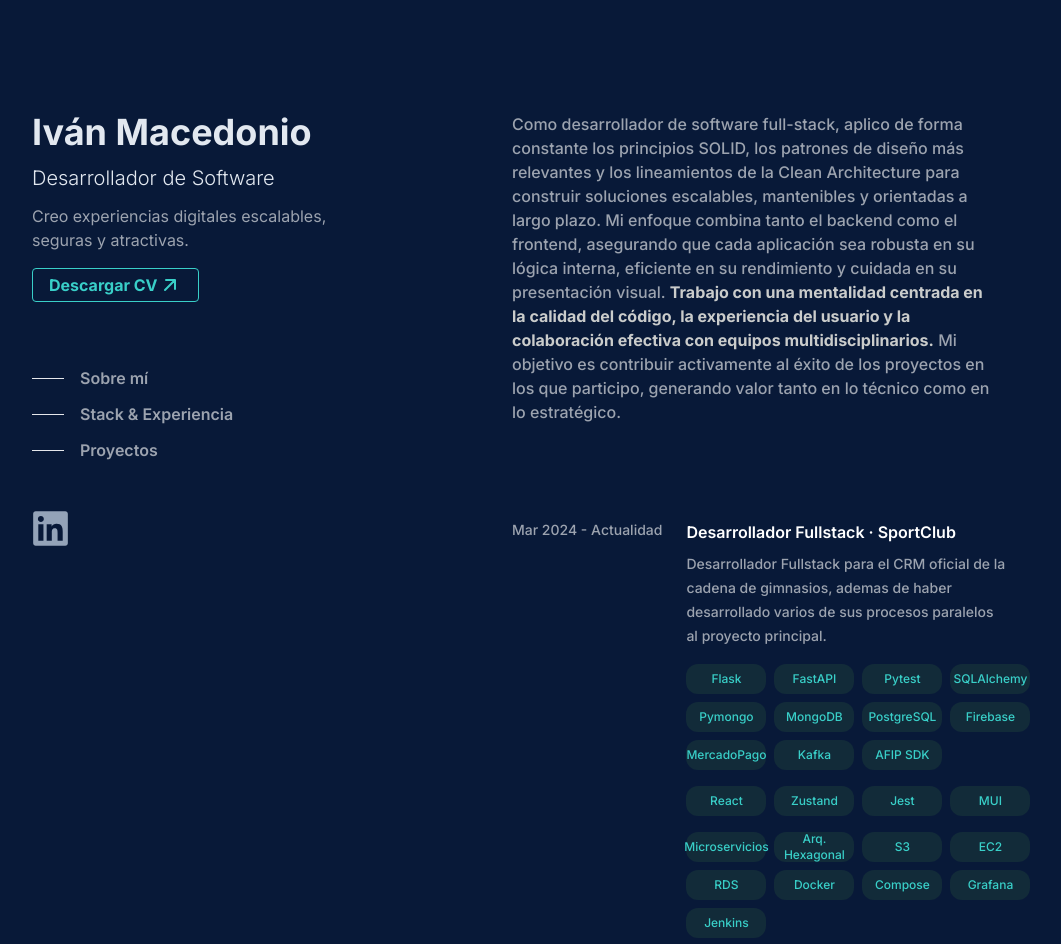
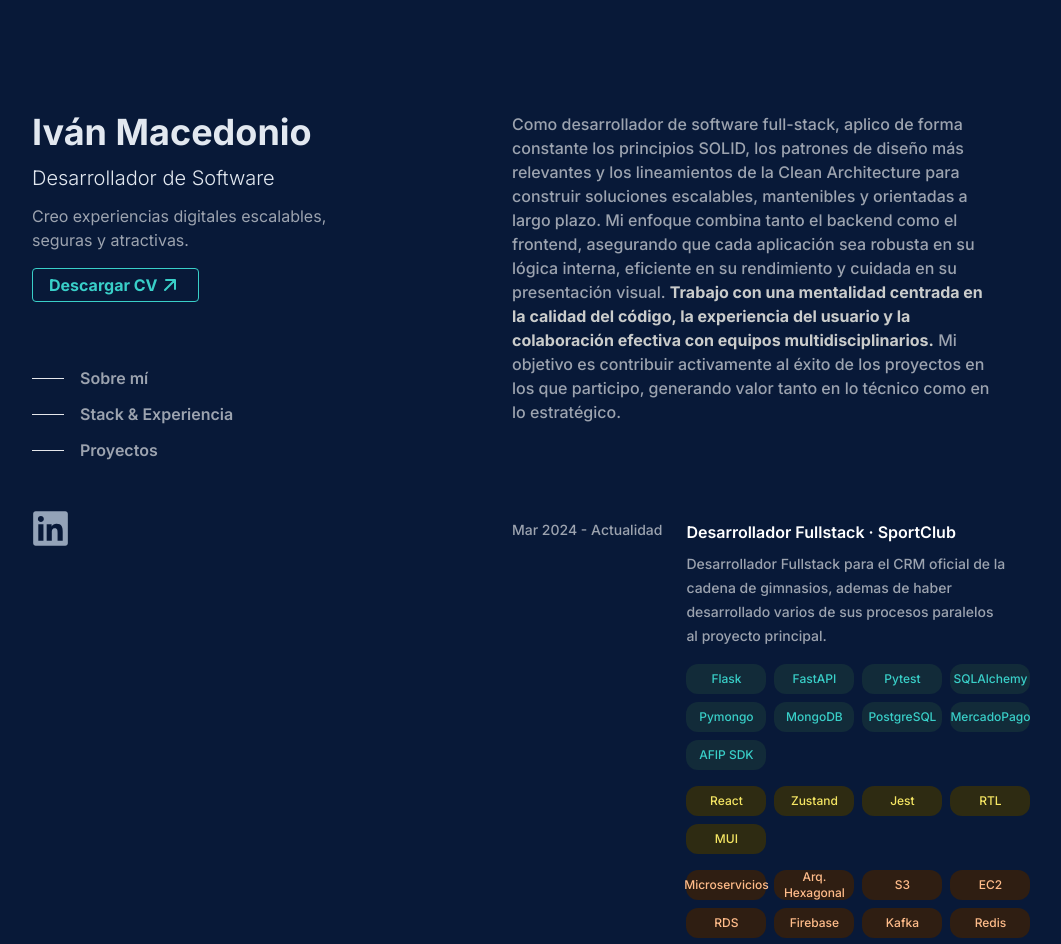
Before and after one commit to ivanmacedonio/portfoliov2, a React (Vite) app: page / in a window 1280 px wide. Shown: the top 944 px of the page, without its empty margins (128-1189 px from the left). Built offline with nearby package versions, Linux system fonts and the light colour scheme.

Commit message:
feature: add new color to project stack bullets

```diff
--- a/src/components/Experience.jsx
+++ b/src/components/Experience.jsx
@@ -17,18 +17,19 @@ export const Experience = () => {
         "Pymongo",
         "MongoDB",
         "PostgreSQL",
-        "Firebase",
         "MercadoPago",
-        "Kafka",
         "AFIP SDK"
       ],
-      frontend: ["React", "Zustand", "Jest", "MUI"],
+      frontend: ["React", "Zustand", "Jest", "RTL", "MUI"],
       devops: [
         "Microservicios",
         "Arq. Hexagonal",
         "S3",
         "EC2",
         "RDS",
+        "Firebase",
+        "Kafka",
+        "Redis",
         "Docker",
         "Compose",
         "Grafana",
@@ -98,7 +99,7 @@ export const Experience = () => {
               return (
                 <h4
                   key={index}
-                  className="w-[80px] h-[30px] text-xs bg-stackback text-stack p-2 rounded-xl flex items-center justify-center text-center"
+                  className="w-[80px] h-[30px] text-xs bg-[#2E2B12] text-[#F5E663] p-2 rounded-xl flex items-center justify-center text-center"
                 >
                   {item}
                 </h4>
@@ -110,7 +111,7 @@ export const Experience = () => {
               return (
                 <h4
                   key={index}
-                  className="w-[80px] h-[30px] text-xs bg-stackback text-stack p-2 rounded-xl flex items-center justify-center text-center"
+                  className="w-[80px] h-[30px] text-xs bg-[#2F1E12] text-[#FFBC8A] p-2 rounded-xl flex items-center justify-center text-center"
                 >
                   {item}
                 </h4>
--- a/src/components/Projects.jsx
+++ b/src/components/Projects.jsx
@@ -2,7 +2,7 @@ import { motion } from "framer-motion";
 import React from "react";
 import arrow from "../assets/arrow2.svg";
 import web7 from "../assets/back4.png";
-import web from "../assets/web.webp";
+import web from "../assets/web11.png";
 import web4 from "../assets/web4.webp";
 
 const ProjectCard = ({title, description, url, image, key}) => {
```
Also changed, not shown: src/assets/web11.png (added).
